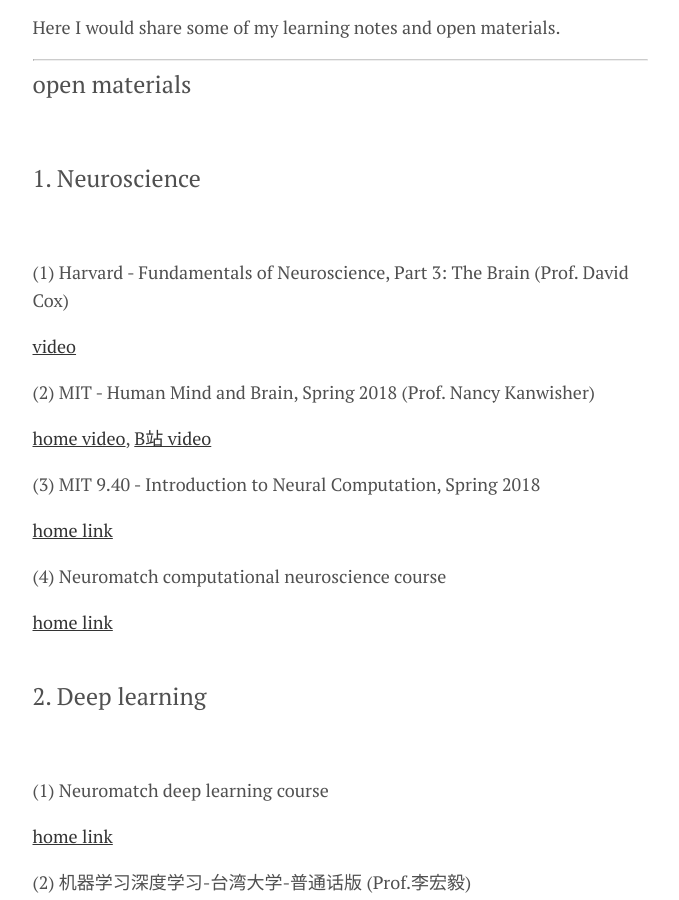
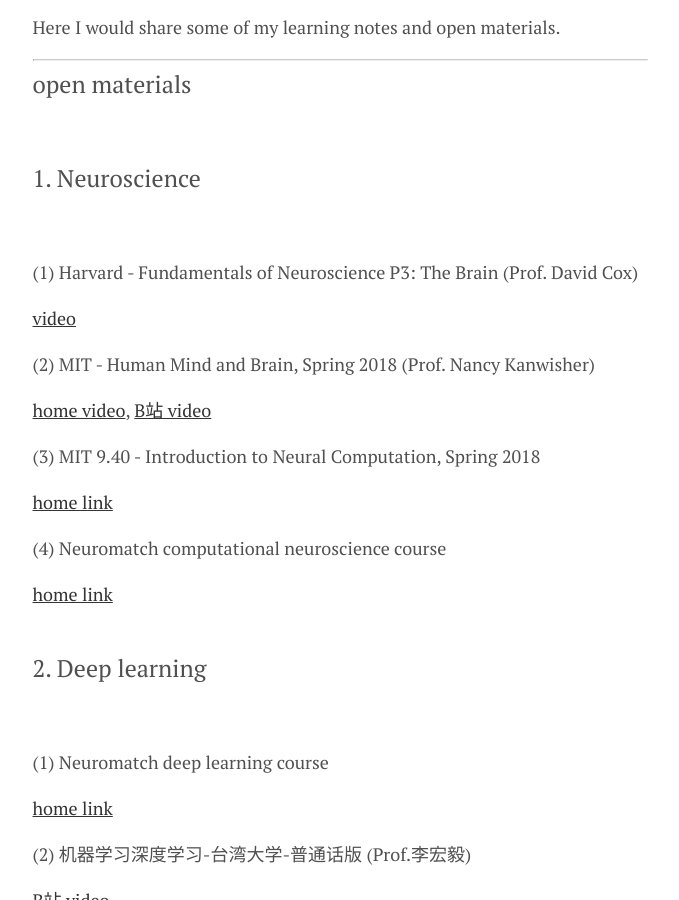
Before and after one commit to wu-shuyi/wu-shuyi.github.io, a Jekyll site: the page built from menu/learning resources.md, in a window 1280 px wide and 900 px high, scrolled down 528 px. Shown: the whole window, without its empty margins (300-979 px from the left). Built offline with Jekyll 4.4.1, drawn with Linux system fonts in a browser that asks for light colours.

Commit message:
Update learning resources.md

```diff
--- a/menu/learning resources.md
+++ b/menu/learning resources.md
@@ -11,7 +11,7 @@ Here I would share some of my learning notes and open materials. <br>
 ---
 <font size="5.5"> open materials </font> <br>
 <font size="5"> 1. Neuroscience </font> <br>
-<font size="4"> (1) Harvard - Fundamentals of Neuroscience, Part 3: The Brain (Prof. David Cox) </font>
+<font size="4"> (1) Harvard - Fundamentals of Neuroscience P3: The Brain (Prof. David Cox) </font>
 [video](https://www.bilibili.com/video/av41830186/?p=1) <br>
 
 <font size="4"> (2) MIT - Human Mind and Brain, Spring 2018 (Prof. Nancy Kanwisher) </font>
@@ -65,7 +65,7 @@ Here I would share some of my learning notes and open materials. <br>
 <font size="5">  2. Meta-review (fmri, activation coordinate-based) </font> <br>
 
 <br>
-<font size="5">  3. EEG </font>
+<font size="5">  3. EEG </font> <br>
 <font size="4"> (1) data-analysis </font> <br>
 
 <font size="4"> (2) hyperscanning setting </font> <br>
```
